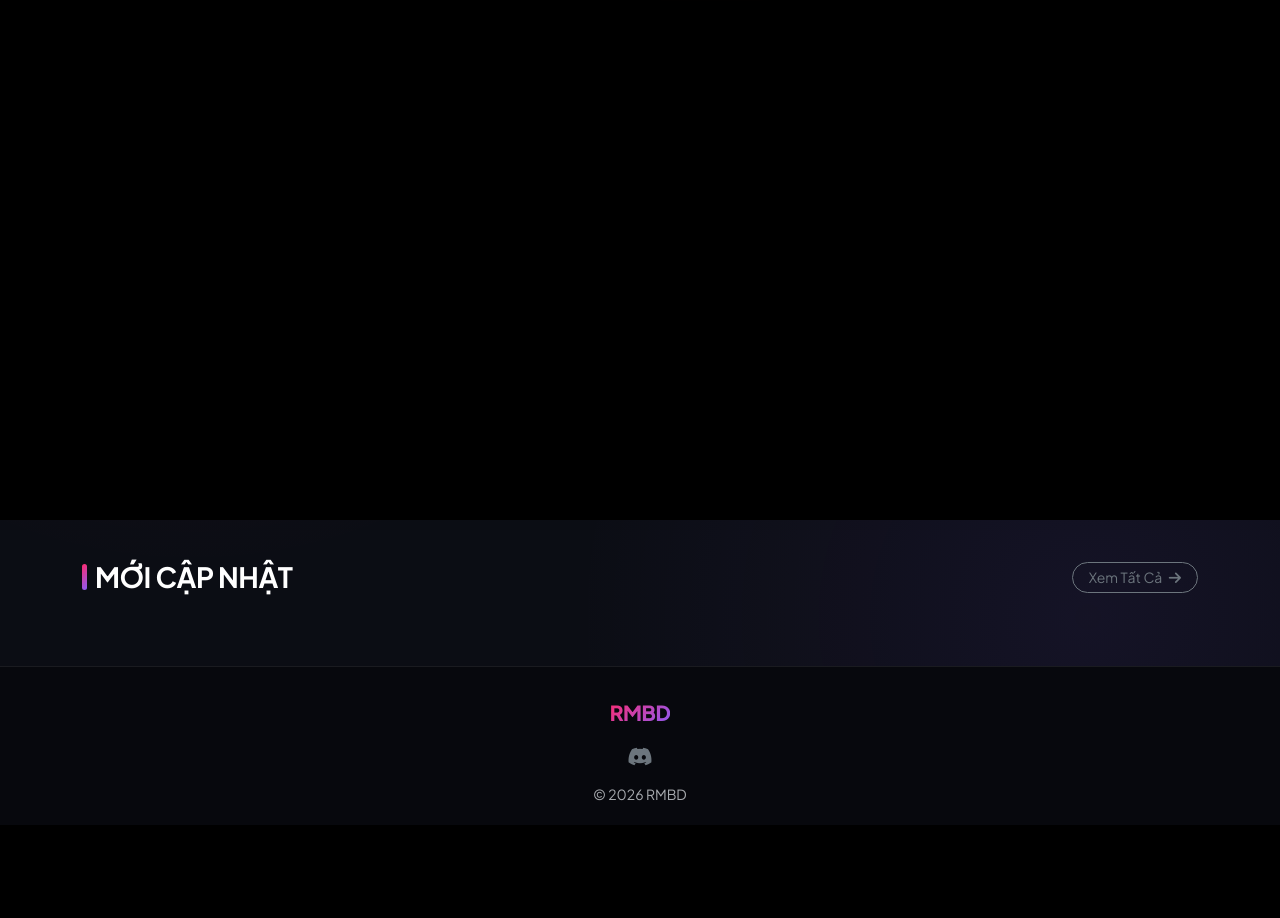
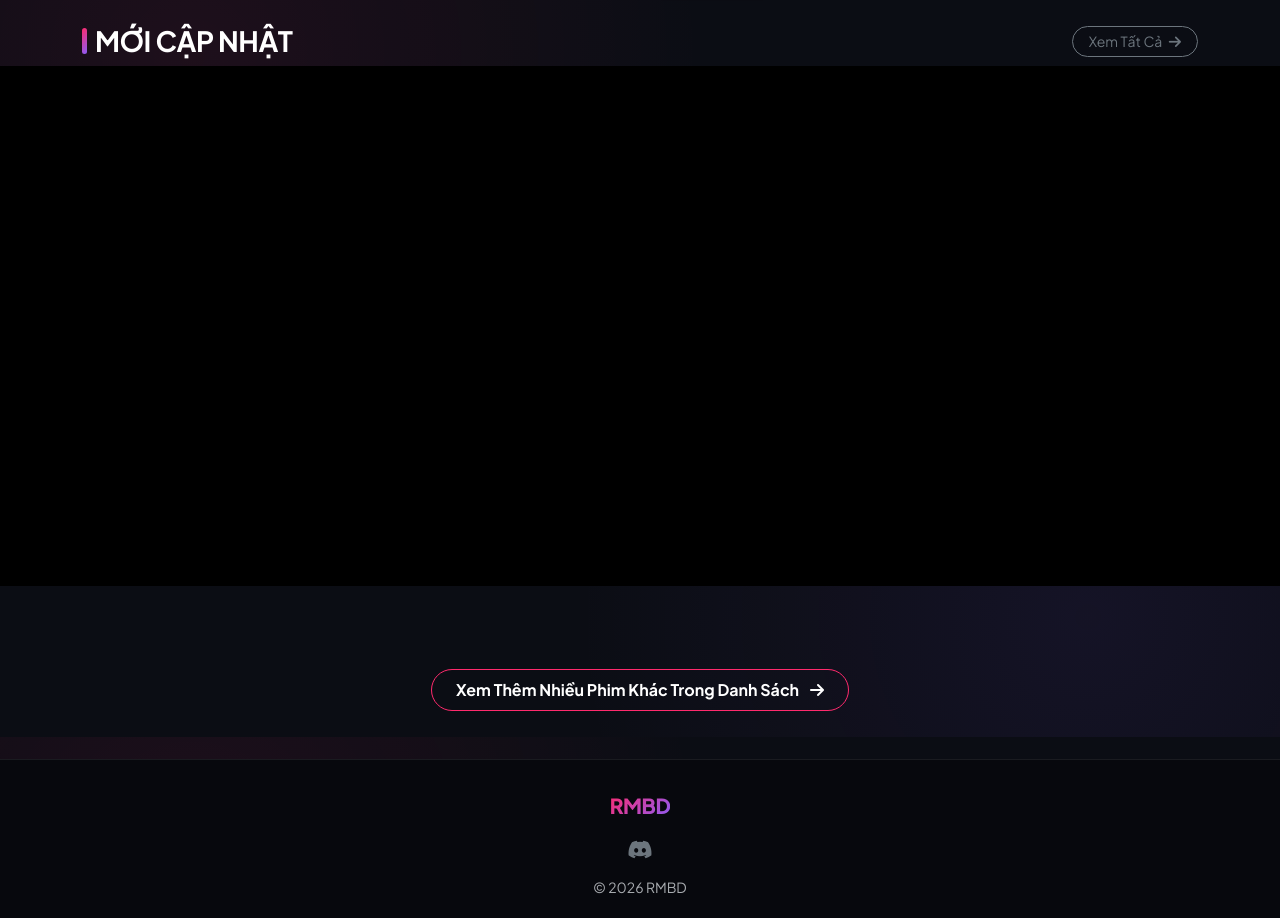
Before and after one commit to thduy289/rmbd-anime, a Flask app: page / in a window 1280 px wide. Shown: the part 63-981 px from the top of the page. Before the commit the page ends 888 px from the top, so only its background shows below. Run offline with Flask 3, Linux system fonts and the light colour scheme; data that the repository does not hold is empty.

Commit message:
Update home.html

```diff
--- a/templates/home.html
+++ b/templates/home.html
@@ -7,7 +7,7 @@
     .hero-banner-section {
         position: relative;
         background: #000;
-        margin-bottom: 40px;
+        margin-bottom: 35px;
     }
     .hero-swiper {
         height: 520px;
@@ -76,7 +76,20 @@
     }
 </style>
 
-<!-- HERO SPOTLIGHT -->
+<!-- 1. TIÊU ĐỀ "MỚI CẬP NHẬT" ĐƯỢC ĐƯA LÊN TRÊN ĐẦU SLIDE -->
+<div class="container pt-4 pb-2">
+    <div class="d-flex align-items-center justify-content-between flex-wrap gap-2">
+        <div class="d-flex align-items-center gap-2">
+            <div style="width: 5px; height: 26px; background: var(--anime-gradient); border-radius: 4px;"></div>
+            <h3 class="fw-bold m-0 text-white" style="letter-spacing: -0.5px;">MỚI CẬP NHẬT</h3>
+        </div>
+        <a href="/list" class="btn btn-sm btn-outline-secondary rounded-pill px-3">
+            Xem Tất Cả <i class="fas fa-arrow-right ms-1"></i>
+        </a>
+    </div>
+</div>
+
+<!-- 2. SLIDE 5 BỘ MỚI NHẤT -->
 <div class="hero-banner-section">
     <div class="swiper hero-swiper">
         <div class="swiper-wrapper">
@@ -92,7 +105,7 @@
                             </a>
                         </div>
                         <div class="col-md-8 col-lg-9 ps-md-4">
-                            <span class="hero-tag"><i class="fas fa-sparkles me-1"></i> MỚI CẬP NHẬT</span>
+                            <span class="hero-tag"><i class="fas fa-sparkles me-1"></i> TIÊU ĐIỂM</span>
                             <h1 class="hero-title text-truncate">{{ item.title_ro }}</h1>
                             <div class="text-secondary fst-italic mb-3">{{ item.title_en }}</div>
                             <div class="d-flex flex-wrap gap-3 mb-3 small text-light fw-semibold">
@@ -117,18 +130,8 @@
     </div>
 </div>
 
-<!-- LƯỚI PHIM MỚI NHẤT -->
+<!-- 3. LƯỚI 30 BỘ TIẾP THEO -->
 <div class="container pb-5">
-    <div class="d-flex align-items-center justify-content-between mb-4 flex-wrap gap-2">
-        <div class="d-flex align-items-center gap-2">
-            <div style="width: 5px; height: 26px; background: var(--anime-gradient); border-radius: 4px;"></div>
-            <h3 class="fw-bold m-0 text-white" style="letter-spacing: -0.5px;">MỚI CẬP NHẬT</h3>
-        </div>
-        <a href="/list" class="btn btn-sm btn-outline-secondary rounded-pill px-3">
-            Xem Tất Cả <i class="fas fa-arrow-right ms-1"></i>
-        </a>
-    </div>
-
     <div class="anime-responsive-grid">
         {% for item in latest_anime %}
         <a href="/anime/{{ item.slug }}" class="anime-card-link">
@@ -151,6 +154,13 @@
         </a>
         {% endfor %}
     </div>
+
+    <!-- Nút xem thêm ở cuối danh sách 30 phim -->
+    <div class="text-center mt-5">
+        <a href="/list" class="btn btn-outline-danger px-4 py-2 rounded-pill fw-bold" style="border-color: var(--anime-pink); color: #fff;">
+            Xem Thêm Nhiều Phim Khác Trong Danh Sách <i class="fas fa-arrow-right ms-2"></i>
+        </a>
+    </div>
 </div>
 {% endblock %}
 
```
